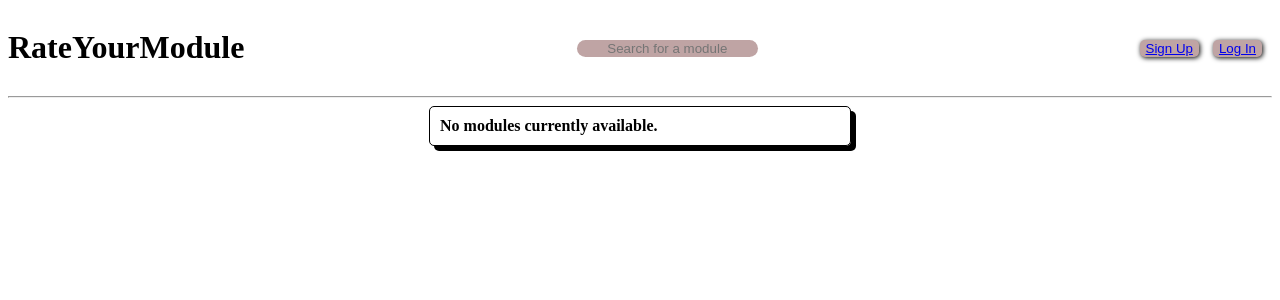
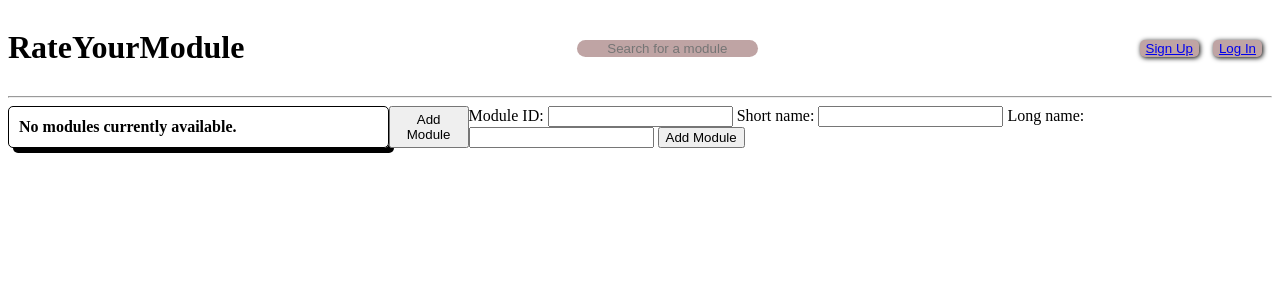
Before and after one commit to Lewis-Cramb/wad2-team-project, a Django app: page /modules/ in a window 1280 px wide. Shown: the top 300 px of the page. Run offline with Django 3.2, Linux system fonts and the light colour scheme; data that the repository does not hold is empty.

Commit message:
ADD: HTML for add module

```diff
--- /dev/null
+++ b/static/JS/addModuleScript.js
@@ -0,0 +1,14 @@
+function showMod(){
+    document.getElementById("addModule").style.display = 'inline' ;
+}
+
+function hideAdd(){
+    document.getElementById("addModule").style.display = 'none' ;
+}
+
+function manageClick(event){
+    if (event.target.id=="addMod" || event.target.closest==("#addModule")){
+        return ;
+    }
+    return hideAdd() ;
+}
--- a/templates/modules.html
+++ b/templates/modules.html
@@ -20,6 +20,19 @@
             <strong>No modules currently available.</strong>
         {% endif %}
     </div>
+
+    <button id="addMod" onclick="showMod()">Add Module</button>
+
+    <div id="addModule">
+        <form method="post" action="{% url 'rateyourmodule:modules' %}">
+            {% csrf_token %}
+            <label for="mod-id">Module ID: </label> <input type="text" id="mod-id" name="moduleID">
+            <label for="mod-short">Short name: </label> <input type="text" id="mod-short" name="short_name">
+            <label for="mod-long">Long name: </label> <input type="text" id="mod-long" name="long_name">
+            <button type="submit" id="modBttn">Add Module</button>
+        </form>
+    </div>
 </main>
+<script src="{% static 'JS/addModuleScript.js' %}"></script>
 
 {% endblock %}
```
